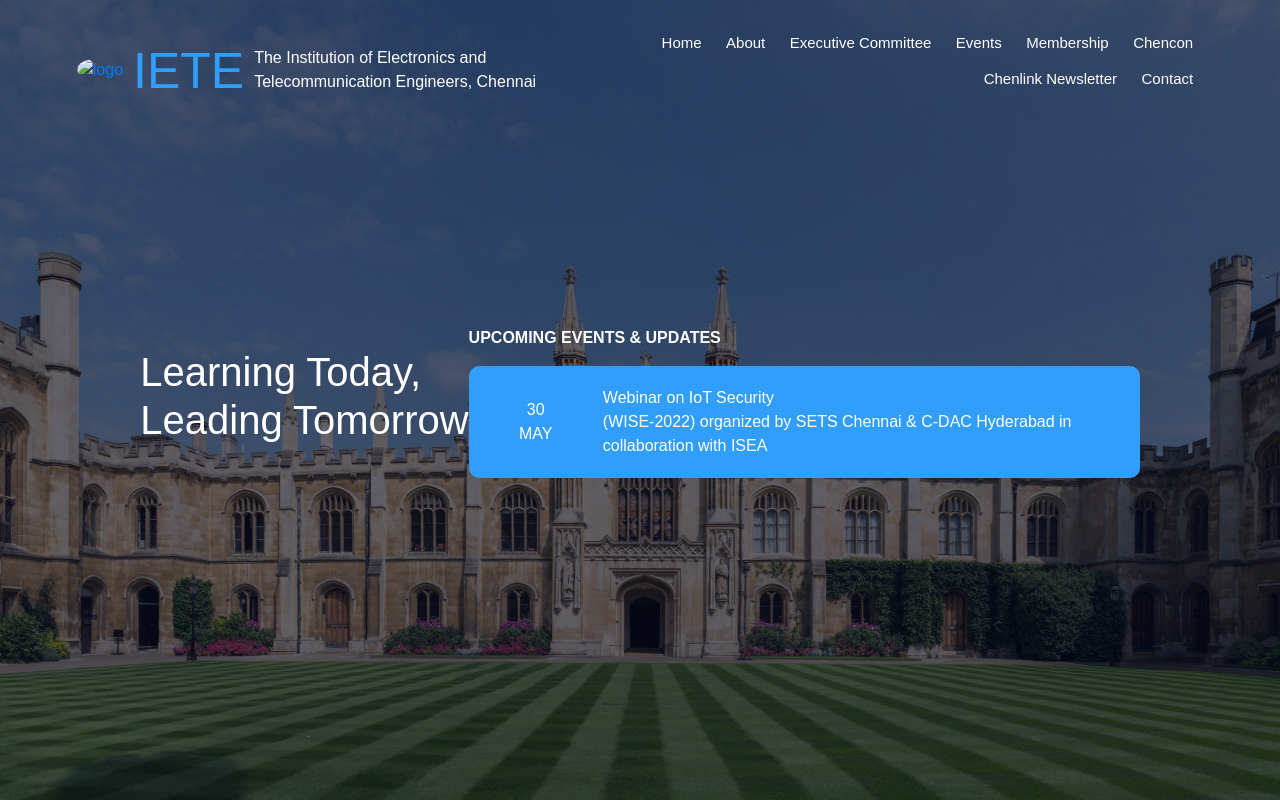
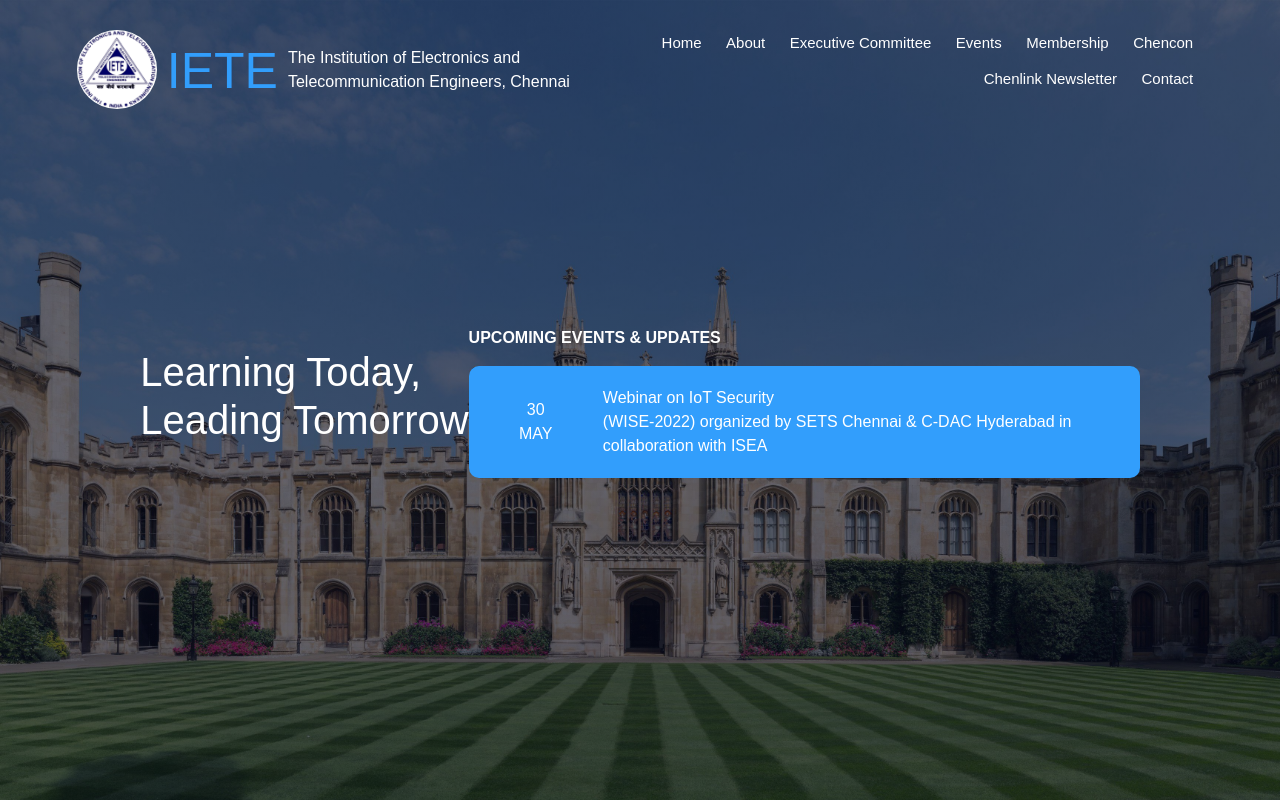
Before and after one commit to sbrsh-2424/IETE-Project, a plain HTML site: page index.html in a window 1280 px wide. Drawn offline with nearby package versions, Linux system fonts and the light colour scheme; files whose address does not match are found by name.

Commit message:
Update index.html

```diff
--- a/index.html
+++ b/index.html
@@ -12,7 +12,7 @@
   <section class="header">
     <nav>
         <div class="title">
-            <a href="index.html"><img src="images/logo.png" alt="logo"></a>
+            <a href="index.html"><img src="logo.png" alt="logo"></a>
             <h1>IETE</h1>
             <p>The Institution of Electronics and <br>Telecommunication Engineers, Chennai</p>
         </div>
```
